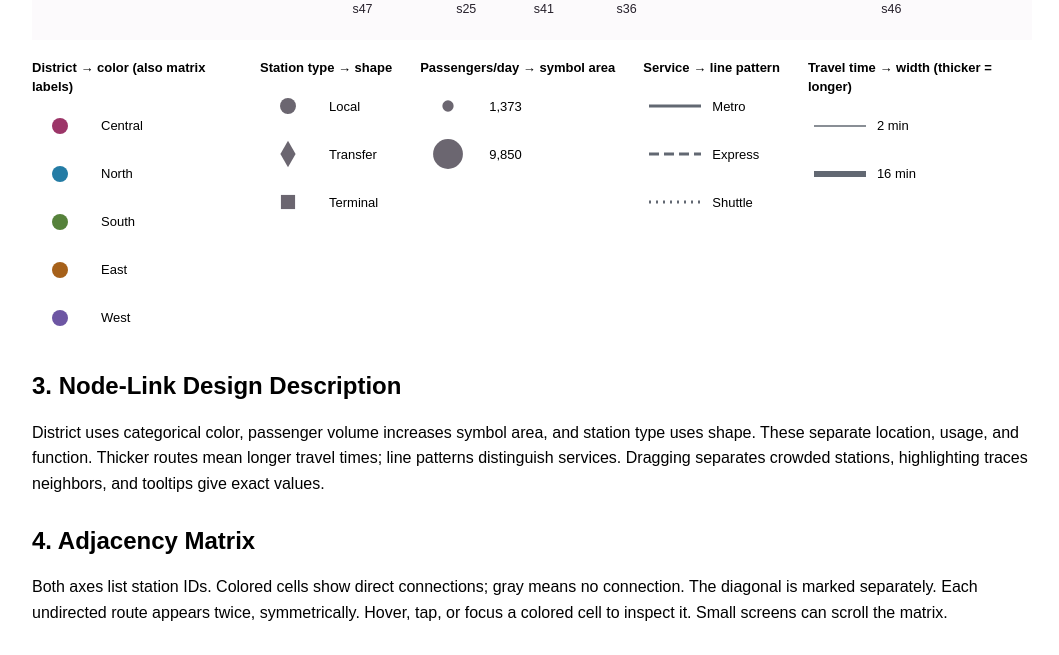
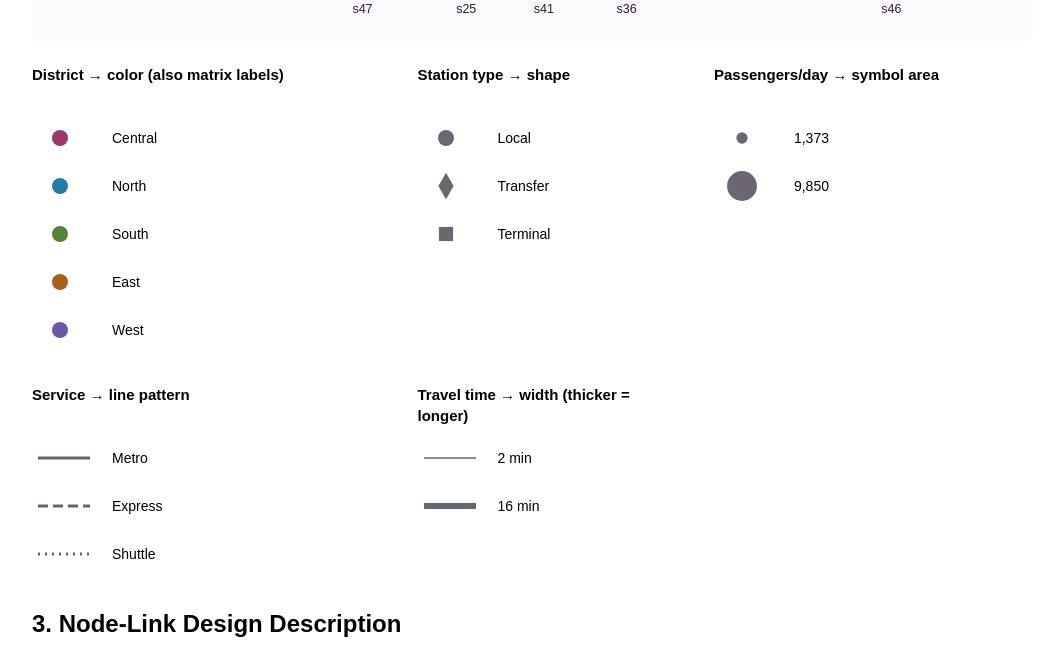
Before and after one commit to Jiaxuan-Mao/stats401-labs, a plain HTML site: page lab5/index.html in a window 1280 px wide. Shown: the part 1140-1795 px from the top of the page, without its empty margins (108-1167 px from the left). Drawn offline with nearby package versions, Linux system fonts and the light colour scheme.

Commit message:
Align Lab 5 legends

```diff
--- a/css/style.css
+++ b/css/style.css
@@ -393,10 +393,77 @@ Lab 5 — scoped to preserve earlier lab pages
 .lab5-page .lab5-boundaries text { font-size: 13px; fill: #37333b; font-weight: bold; }
 .lab5-page .lab5-cell { shape-rendering: crispEdges; cursor: pointer; }
 .lab5-page .lab5-cell:focus-visible { outline: none; stroke: #15141a; stroke-width: 2px; }
-.lab5-page .lab5-legends { display: flex; flex-wrap: wrap; gap: 14px 28px; margin: 18px 0; font-size: 13px; }
-.lab5-page .lab5-legend-group { display: flex; flex-direction: column; }
-.lab5-page .lab5-legend-group > strong { max-width: 200px; margin-bottom: 5px; line-height: 1.5; }
-.lab5-page .lab5-legend-item { display: flex; align-items: center; gap: 5px; }
+.lab5-page .lab5-legends {
+    display: grid;
+    grid-template-columns: 1.35fr 1fr 1.25fr;
+    column-gap: 42px;
+    row-gap: 30px;
+    margin: 24px 0 32px;
+    font-size: 14px;
+    align-items: start;
+}
+
+.lab5-page .lab5-legend-group {
+    display: flex;
+    flex-direction: column;
+    align-items: flex-start;
+}
+
+.lab5-page .lab5-legend-group > strong {
+    display: block;
+    min-height: 42px;
+    margin-bottom: 8px;
+    line-height: 1.4;
+    font-size: 15px;
+}
+
+.lab5-page .lab5-legend-item {
+    display: grid;
+    grid-template-columns: 72px auto;
+    align-items: center;
+    min-height: 48px;
+    column-gap: 8px;
+}
+
+.lab5-page .lab5-legend-item svg {
+    display: block;
+    justify-self: start;
+    overflow: visible;
+}
+
+/* Node-link legend:
+   row 1 = District | Station type | Passengers/day
+   row 2 = Service  | Travel time
+*/
+.lab5-page #lab5-node-legend .lab5-legend-group:nth-child(4) {
+    grid-column: 1;
+}
+
+.lab5-page #lab5-node-legend .lab5-legend-group:nth-child(5) {
+    grid-column: 2;
+}
+
+/* Keep the matrix legend compact */
+.lab5-page #lab5-matrix-legend {
+    grid-template-columns: repeat(3, max-content);
+    justify-content: start;
+}
+
+/* Responsive layout */
+@media (max-width: 760px) {
+    .lab5-page .lab5-legends {
+        grid-template-columns: 1fr 1fr;
+    }
+
+    .lab5-page #lab5-node-legend .lab5-legend-group:nth-child(4),
+    .lab5-page #lab5-node-legend .lab5-legend-group:nth-child(5) {
+        grid-column: auto;
+    }
+
+    .lab5-page #lab5-matrix-legend {
+        grid-template-columns: 1fr 1fr;
+    }
+}
 .lab5-page .lab5-findings { padding-left: 24px; }
 .lab5-page .lab5-findings strong { display: block; }
 .lab5-page #lab5-tooltip { position: fixed; z-index: 10; max-width: min(320px, calc(100vw - 40px)); padding: 10px 12px; border: 1px solid #777; border-radius: 4px; background: white; color: #27212c; box-shadow: 0 3px 12px #0002; pointer-events: none; font-size: 14px; line-height: 1.5; overflow-wrap: anywhere; }
```
